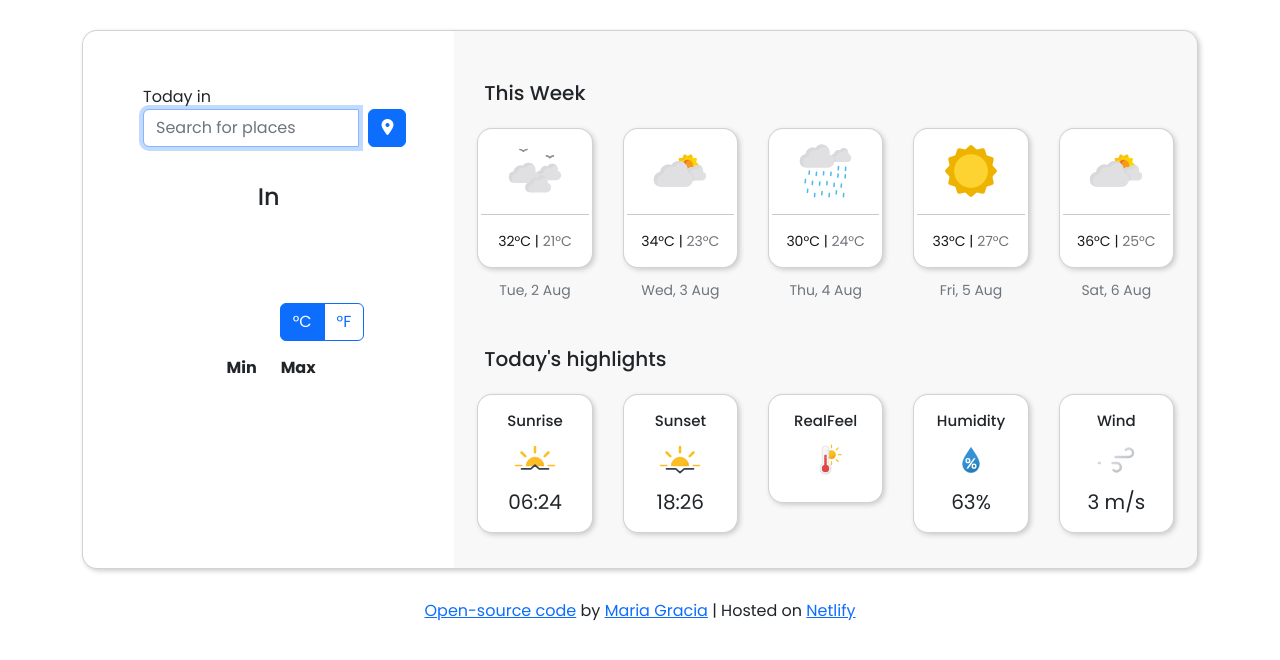
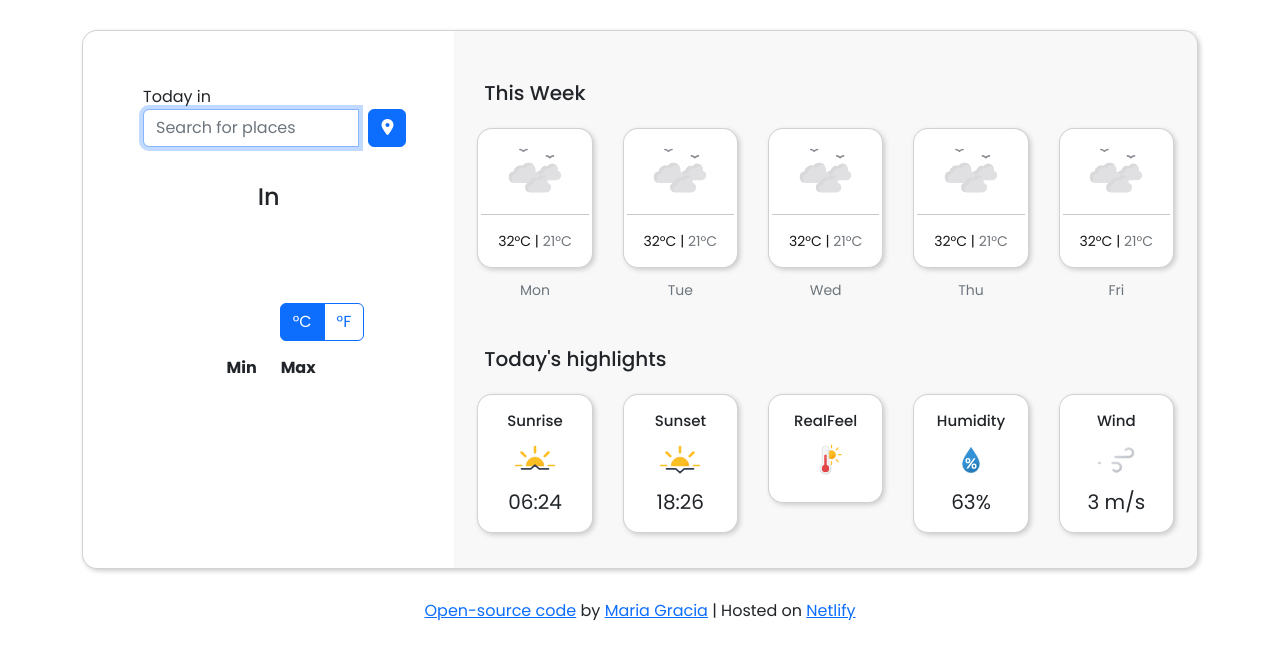
Before and after one commit to mariagracialg/WeatherApp_project, a plain HTML site: page index.html in a window 1280 px wide. Drawn offline with nearby package versions, Linux system fonts and the light colour scheme; no server answers.

Commit message:
Create JS loop for weather forecast

```diff
--- a/index.html
+++ b/index.html
@@ -108,98 +108,7 @@
           <div class="col-md-8 right-container">
             <div class="row">
               <h5 class="weeks-title">This Week</h5>
-              <div class="col-sm">
-                <div class="card-body">
-                  <div class="card text-center">
-                    <div class="card-body">
-                      <img
-                        src="images/cloudy-weather.svg"
-                        alt="cloudy icon"
-                        width="50%"
-                      />
-                      <hr />
-                      <p class="card-text weather-temp">
-                        32°C | <span class="forecast-min-temp">21°C</span>
-                      </p>
-                    </div>
-                  </div>
-                  <p class="card-text weeks-day">
-                    <small class="text-muted">Tue, 2 Aug</small>
-                  </p>
-                </div>
-              </div>
-              <div class="col-sm">
-                <div class="card-body">
-                  <div class="card text-center">
-                    <div class="card-body">
-                      <img
-                        src="images/sun-behind-cloud.svg"
-                        alt="sun cloud icon"
-                        width="50%"
-                      />
-                      <hr />
-                      <p class="card-text weather-temp">
-                        34°C | <span class="forecast-min-temp">23°C</span>
-                      </p>
-                    </div>
-                  </div>
-                  <p class="card-text weeks-day">
-                    <small class="text-muted">Wed, 3 Aug</small>
-                  </p>
-                </div>
-              </div>
-              <div class="col-sm">
-                <div class="card-body">
-                  <div class="card text-center">
-                    <div class="card-body">
-                      <img src="images/rain.svg" alt="rain icon" width="50%" />
-                      <hr />
-                      <p class="card-text weather-temp">
-                        30°C | <span class="forecast-min-temp">24°C</span>
-                      </p>
-                    </div>
-                  </div>
-                  <p class="card-text weeks-day">
-                    <small class="text-muted">Thu, 4 Aug</small>
-                  </p>
-                </div>
-              </div>
-              <div class="col-sm">
-                <div class="card-body">
-                  <div class="card text-center">
-                    <div class="card-body">
-                      <img src="images/sun.svg" alt="sun icon" width="50%" />
-                      <hr />
-                      <p class="card-text weather-temp">
-                        33°C | <span class="forecast-min-temp">27°C</span>
-                      </p>
-                    </div>
-                  </div>
-                  <p class="card-text weeks-day">
-                    <small class="text-muted">Fri, 5 Aug</small>
-                  </p>
-                </div>
-              </div>
-              <div class="col-sm">
-                <div class="card-body">
-                  <div class="card text-center">
-                    <div class="card-body">
-                      <img
-                        src="images/sun-behind-cloud.svg"
-                        alt="sun cloud icon"
-                        width="50%"
-                      />
-                      <hr />
-                      <p class="card-text weather-temp">
-                        36°C | <span class="forecast-min-temp">25°C</span>
-                      </p>
-                    </div>
-                  </div>
-                  <p class="card-text weeks-day">
-                    <small class="text-muted">Sat, 6 Aug</small>
-                  </p>
-                </div>
-              </div>
+              <div id="forecast"></div>
               <h5 class="weeks-title">Today's highlights</h5>
               <div class="col-sm">
                 <div class="card-body">
--- a/script.js
+++ b/script.js
@@ -257,6 +257,38 @@ function showCelsiusTemp(event) {
   realFeelElement.innerHTML = `${Math.round(realFeelCelsius)}°C`;
 }
 
+function displayForecast() {
+  let forecastElement = document.querySelector(`#forecast`);
+  let days = [`Mon`, `Tue`, `Wed`, `Thu`, `Fri`];
+  let forecastHTML = `<div class="row">`;
+  days.forEach(function (day) {
+    forecastHTML =
+      forecastHTML +
+      `<div class="col-sm">
+                  <div class="card-body">
+                    <div class="card text-center">
+                      <div class="card-body">
+                        <img
+                          src="images/cloudy-weather.svg"
+                          alt="cloudy icon"
+                          width="50%"
+                        />
+                        <hr />
+                        <p class="card-text weather-temp">
+                          32°C | <span class="forecast-min-temp">21°C</span>
+                        </p>
+                      </div>
+                    </div>
+                    <p class="card-text weeks-day">
+                      <small class="text-muted">${day}</small>
+                    </p>
+                  </div>
+                </div>`;
+  });
+  forecastHTML = forecastHTML + `</div>`;
+  forecastElement.innerHTML = forecastHTML;
+}
+
 let clickCurrentLocation = document.querySelector("#current-location-button");
 clickCurrentLocation.addEventListener("click", getCurrentLocation);
 
@@ -274,4 +306,5 @@ celsiusButton.addEventListener(`click`, showCelsiusTemp);
 let fahrenheitButton = document.querySelector(`#btnradio2`);
 fahrenheitButton.addEventListener(`click`, showFahrenheitTemp);
 
+displayForecast();
 search(`Guayaquil`);
```
